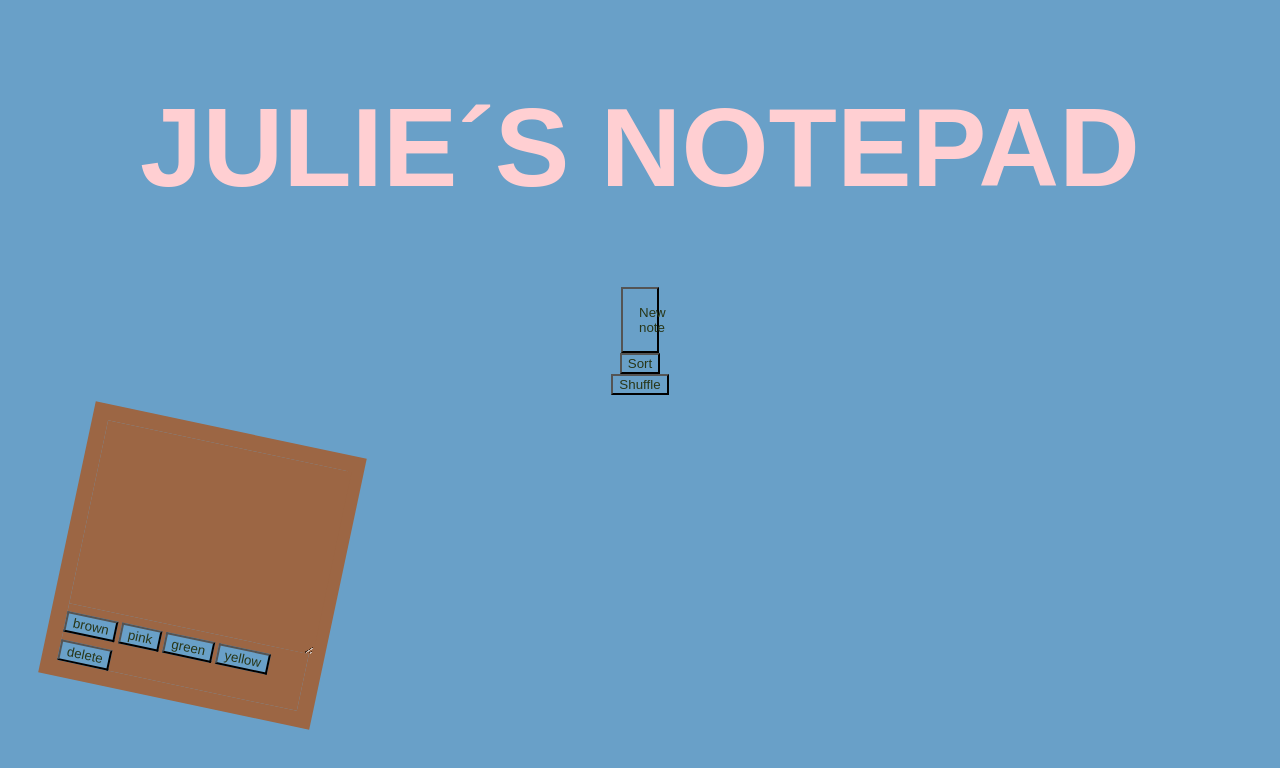
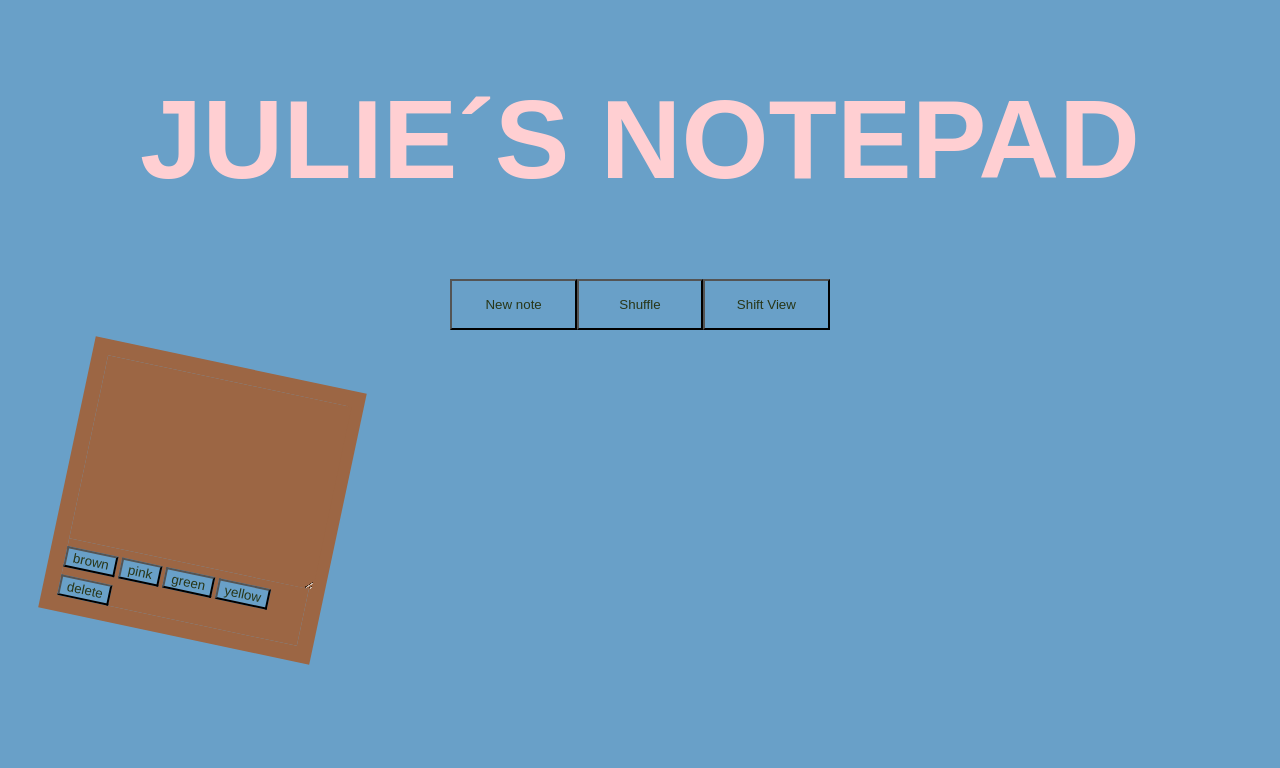
Before and after one commit to julieEple/MAInD_Creative_Coding_Foundations_2025-26, a plain HTML site: page Assignment_1/index.html in a window 1280 px wide. Drawn offline with Linux system fonts and the light colour scheme.

Commit message:
Commit before working on it in class
Just incase I screw something up

```diff
--- a/Assignment_1/index.html
+++ b/Assignment_1/index.html
@@ -4,18 +4,17 @@
     <meta charset="UTF-8">
     <meta name="viewport" content="width=device-width, initial-scale=1.0">
     <link rel="stylesheet" href="style.css">
+    <script src="script.js"></script>
     <title>Julie´s notepad</title>
 </head>
+
 <body>
-    <script src="script.js"></script>
-
-
      <!-- Making a full row incase I want to add options for the note on the same row. Will delete if I don´t -->
+     <h1> JULIE´S NOTEPAD </h1>
  <div class="options-row">
-    <h1> JULIE´S NOTEPAD </h1>
     <button id="newNote" onclick="addNote()"> New note </button>
-    <button id="sortRow" onclick="sortNotes()"> Sort </button>
     <button id="shuffle" onclick="shuffleNotes()"> Shuffle </button>
+    <button id="listview" onclick="listview()">Shift View</button>
 
 </div>
 
@@ -23,6 +22,7 @@
     <ul class="all-notes">  <!-- Where all the notes should appear  -->
         <li class="note-card"> <!--The note-->
             <div class="note-card-body"> <!--Body contains buttons and textarea-->
+                <!-- <img src="assets/pngwing.com.png" alt="pin"> -->
                 <textarea>  </textarea>
                 <div class="note-buttons">
                     <button id="brown" onclick="changeColor(this.id, this.closest('.note-card'))">brown</button>
--- a/Assignment_1/style.css
+++ b/Assignment_1/style.css
@@ -20,24 +20,29 @@
 /* Julies notes + button */
 .options-row{
     display: flex;
-    flex-direction: column;
+    flex-direction: row;
     align-items: center;
     justify-content: center;
 
 }
 
-.options-row h1{
+
+ h1{
     font-family: "9XUrlJNmn0LPFl-pOhYEd2NJ", sans-serif;
     /* font-family: "PP Neue Montreal Bold", sans-serif; */
     font-weight: 2000;
     font-size: 7rem;
     color: #ffcfd2;
+    text-align: center;
+
 }
 /* button  */
-.options-row #newNote{
+.options-row button{
     padding: 1rem;
-    width: 3%;
+    width: 10%;
     align-content: center;
+    text-align: center;
+
 }
 
 /* container/list of notes */
@@ -57,6 +62,13 @@
     width: 20%;
     aspect-ratio: 1 / 1;
     transition: all 0.3s ease;
+}
+
+.note-card img{
+    display: block;
+    width: 15%;
+    background-color: #9c6644;
+    align-self: center;
 
 }
 
```
Also changed, not shown: Assignment_1/assets/pngwing.com.png (added), Assignment_1/script.js (line endings or trailing spaces).
